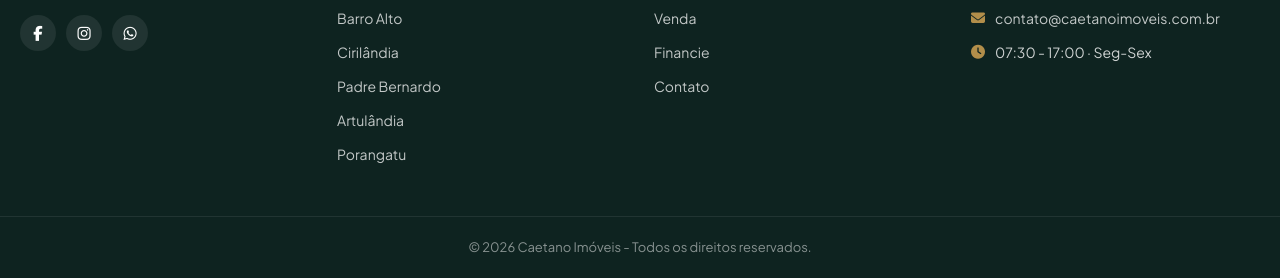
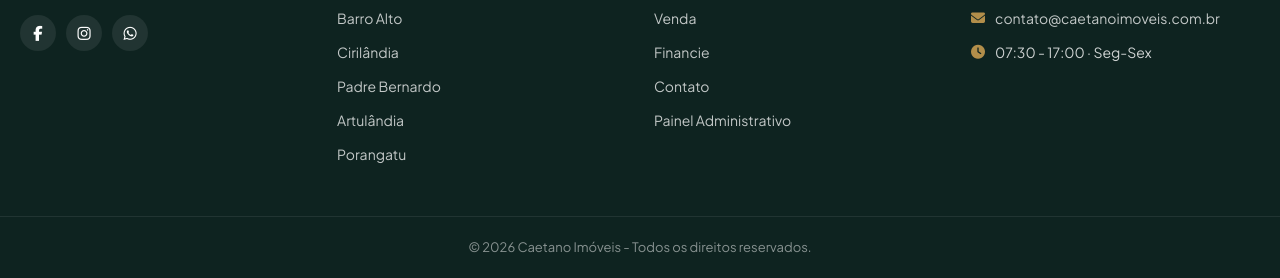
Before and after one commit to Drevolo/caetano-imoveis, a plain HTML site: page imovel.html in a window 1280 px wide. Shown: the part 1428-1706 px from the top of the page. Drawn offline with nearby package versions, Linux system fonts and the light colour scheme; no server answers.

Commit message:
rodapé: link para o painel administrativo

```diff
--- a/imovel.html
+++ b/imovel.html
@@ -171,6 +171,7 @@
           <li><a href="index.html#imoveis" data-status="Venda">Venda</a></li>
           <li><a href="index.html#financie">Financie</a></li>
           <li><a href="index.html#contato">Contato</a></li>
+          <li><a href="admin.html">Painel Administrativo</a></li>
         </ul>
       </div>
       <div class="footer-col">
```
Also changed, not shown: index.html (+1 -0 lines).
